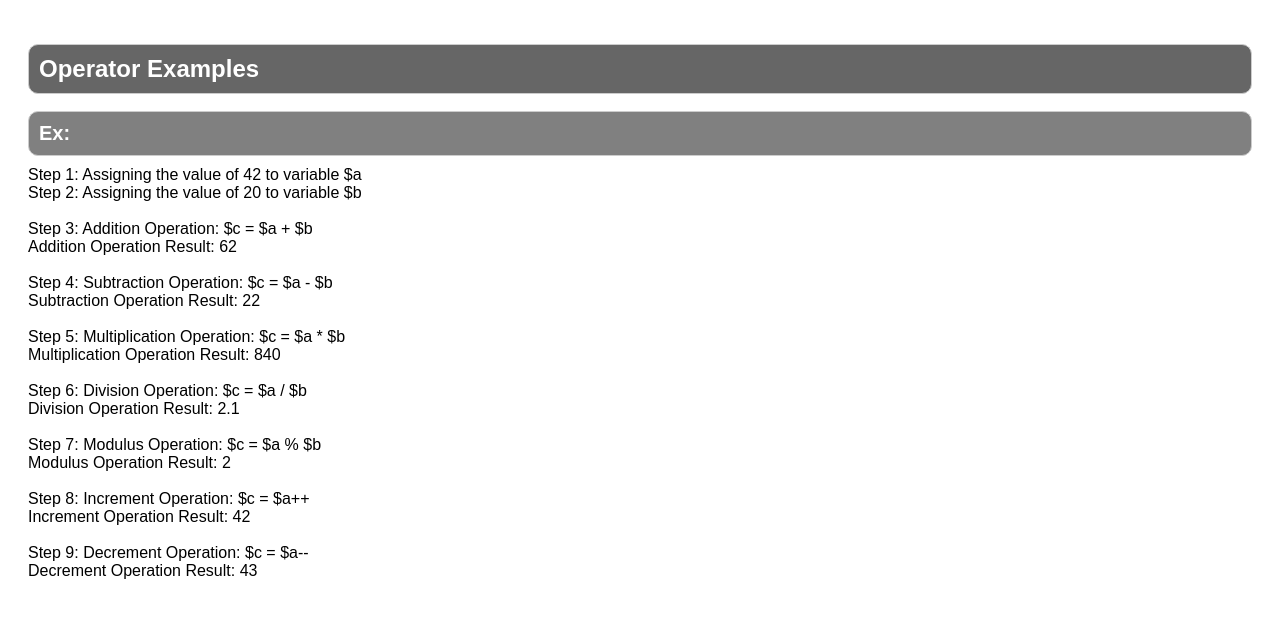
After one commit to DeucesOUT1/wis, a PHP site: page /06_operator_types.php in a window 1280 px wide. The commit adds this page. Shown: the top 619 px of the page. Run offline with PHP 8.4, Linux system fonts and the light colour scheme.

Commit message:
Done did it

```diff
--- /dev/null
+++ b/06_operator_types.php
@@ -0,0 +1,53 @@
+<!DOCTYPE html>
+<html lang="en">
+<head>
+    <meta charset="UTF-8">
+    <meta name="viewport" content="width=device-width, initial-scale=1.0">
+    <link rel="stylesheet" href="style.css">
+    <title>Operator Types</title>
+</head>
+<body>
+
+    <h1>Operator Examples</h1>
+
+    <div class="container">
+        <h2>Ex: </h2>
+        <?php
+        $a = 42;
+        $b = 20;
+
+        echo "Step 1: Assigning the value of 42 to variable \$a<br>";
+        echo "Step 2: Assigning the value of 20 to variable \$b<br>";
+
+        $c = $a + $b;
+        echo "<br>Step 3: Addition Operation: \$c = \$a + \$b<br>";
+        echo "Addition Operation Result: $c <br/>";
+
+        $c = $a - $b;
+        echo "<br>Step 4: Subtraction Operation: \$c = \$a - \$b<br>";
+        echo "Subtraction Operation Result: $c <br/>";
+
+        $c = $a * $b;
+        echo "<br>Step 5: Multiplication Operation: \$c = \$a * \$b<br>";
+        echo "Multiplication Operation Result: $c <br/>";
+
+        $c = $a / $b;
+        echo "<br>Step 6: Division Operation: \$c = \$a / \$b<br>";
+        echo "Division Operation Result: $c <br/>";
+
+        $c = $a % $b;
+        echo "<br>Step 7: Modulus Operation: \$c = \$a % \$b<br>";
+        echo "Modulus Operation Result: $c <br/>";
+
+        $c = $a++;
+        echo "<br>Step 8: Increment Operation: \$c = \$a++<br>";
+        echo "Increment Operation Result: $c <br/>";
+
+        $c = $a--;
+        echo "<br>Step 9: Decrement Operation: \$c = \$a--<br>";
+        echo "Decrement Operation Result: $c <br/>";
+        ?>
+    </div>
+
+</body>
+</html>
--- /dev/null
+++ b/style.css
@@ -0,0 +1,41 @@
+body {
+    font-family: Arial, sans-serif;
+    padding: 20px;
+  }
+
+  h1 {
+    color: #333;
+    font-size: 24px;
+    margin-bottom: 10px;
+    border: 1px solid #ccc;
+    border-radius: 10px;
+    padding: 10px;
+    background-color: #666;
+    color: #fff;
+  }
+
+  h2 {
+    color: #fff;
+    font-size: 20px;
+    margin-bottom: 10px;
+    border: 1px solid #ccc;
+    border-radius: 10px;
+    padding: 10px;
+    background-color:#808080;
+  }
+
+  p {
+    color: #666;
+    margin-bottom: 10px;
+  }
+
+  code {
+    font-family: Consolas, monospace;
+    background-color: #f7f7f7;
+    padding: 2px 4px;
+    border-radius: 4px;
+  }
+
+  .container {
+    margin-bottom: 20px;
+  }
```
Also changed, not shown: 04_variable_types.php (+153 -6 lines), 05_constants.php (added, +44 -0 lines).
